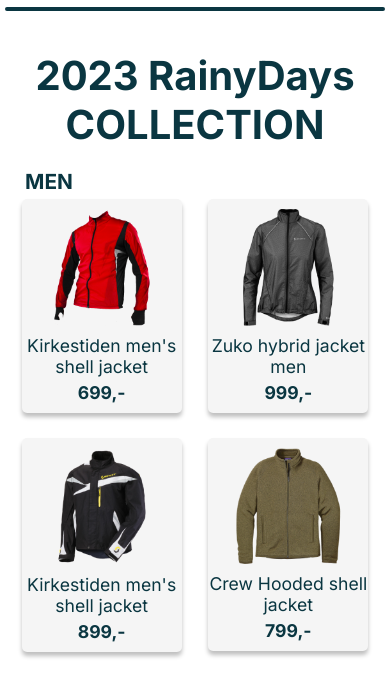
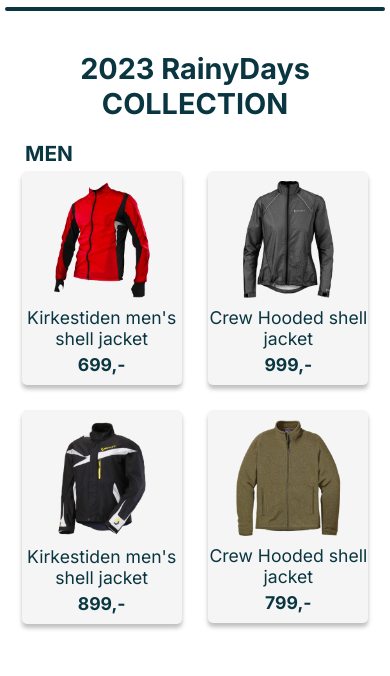
Before and after one commit to Noroff-FEU-Assignments/cross-course-project-AndrewMoisa, a plain HTML site: page collection.html in a window 390 px wide. Shown: the part 67-743 px from the top of the page. Drawn offline with Linux system fonts and the light colour scheme.

Commit message:
small changes according to WAVE

```diff
--- a/collection.html
+++ b/collection.html
@@ -57,7 +57,7 @@
           <a href="" class="noStyle">
             <div class="cardJacket">
               <img src="images/jacket2.png" alt="grey jacket" />
-              <h3>Zuko hybrid jacket men</h3>
+              <h3>Crew Hooded shell jacket</h3>
               <span>999,-</span>
             </div>
           </a>
@@ -100,7 +100,7 @@
                 src="images/jacket7.png"
                 alt="black jacket with grey inserts"
               />
-              <h3>Zuko hybrid jacket mens</h3>
+              <h3>Crew Hooded shell jacket</h3>
               <span>999,-</span>
             </div>
           </a>
--- a/css/styles.css
+++ b/css/styles.css
@@ -623,6 +623,11 @@ h1 {
   }
   /* BUTTONS  */
 
+  /* COLLECTION  */
+  .collectionTitle {
+    font-size: 2rem;
+  }
+
   /* INDEX */
   .navLogo img {
     max-width: 65%;
@@ -773,6 +778,12 @@ h1 {
     font-size: 0.9rem;
   }
   /* BUTONS  */
+
+  /* COLLECTION  */
+  .collectionTitle {
+    font-size: 1.8rem;
+  }
+
   /* INDEX */
   .navLogo img {
     max-width: 40%;
```
Also changed, not shown: index.html (+2 -2 lines).
